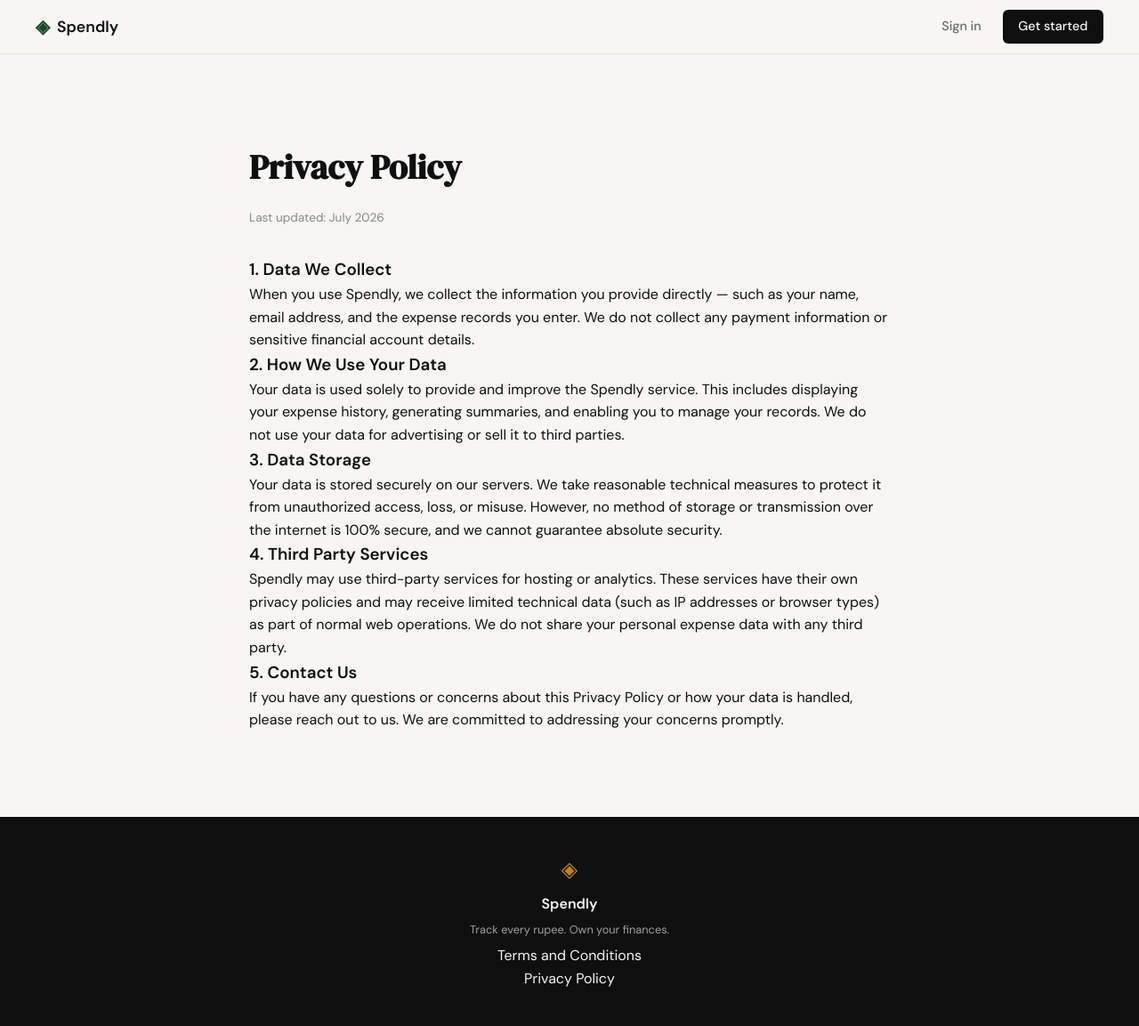
After one commit to kaumudiu/spendly, a Flask app: page /privacy in a window 1280 px wide. The commit adds this page. Shown: the whole page at 89% size. Run offline with Flask 3, Linux system fonts and the light colour scheme.

Commit message:
landing: add privacy policy page and route

```diff
--- a/app.py
+++ b/app.py
@@ -31,6 +31,11 @@ def terms():
     return render_template("terms.html")
 
 
+@app.route("/privacy")
+def privacy():
+    return render_template("privacy.html")
+
+
 @app.route("/logout")
 def logout():
     return "Logout — coming in Step 3"
--- a/templates/base.html
+++ b/templates/base.html
@@ -36,7 +36,7 @@
             <p class="footer-copy">Track every rupee. Own your finances.</p>
             <div>
                 <a href="/terms">Terms and Conditions</a><br>
-                <a href="#">Privacy Policy</a>
+                <a href="/privacy">Privacy Policy</a>
             </div>
         </div>
     </footer>
--- /dev/null
+++ b/templates/privacy.html
@@ -0,0 +1,29 @@
+{% extends "base.html" %}
+
+{% block title %}Privacy Policy — Spendly{% endblock %}
+
+{% block content %}
+
+<section class="cta-section">
+    <div class="cta-inner" style="text-align: left; max-width: 720px;">
+        <h2 class="cta-title">Privacy Policy</h2>
+        <p class="cta-body" style="font-size: 0.85rem; color: #888;">Last updated: July 2026</p>
+
+        <h3>1. Data We Collect</h3>
+        <p>When you use Spendly, we collect the information you provide directly — such as your name, email address, and the expense records you enter. We do not collect any payment information or sensitive financial account details.</p>
+
+        <h3>2. How We Use Your Data</h3>
+        <p>Your data is used solely to provide and improve the Spendly service. This includes displaying your expense history, generating summaries, and enabling you to manage your records. We do not use your data for advertising or sell it to third parties.</p>
+
+        <h3>3. Data Storage</h3>
+        <p>Your data is stored securely on our servers. We take reasonable technical measures to protect it from unauthorized access, loss, or misuse. However, no method of storage or transmission over the internet is 100% secure, and we cannot guarantee absolute security.</p>
+
+        <h3>4. Third Party Services</h3>
+        <p>Spendly may use third-party services for hosting or analytics. These services have their own privacy policies and may receive limited technical data (such as IP addresses or browser types) as part of normal web operations. We do not share your personal expense data with any third party.</p>
+
+        <h3>5. Contact Us</h3>
+        <p>If you have any questions or concerns about this Privacy Policy or how your data is handled, please reach out to us. We are committed to addressing your concerns promptly.</p>
+    </div>
+</section>
+
+{% endblock %}
```
